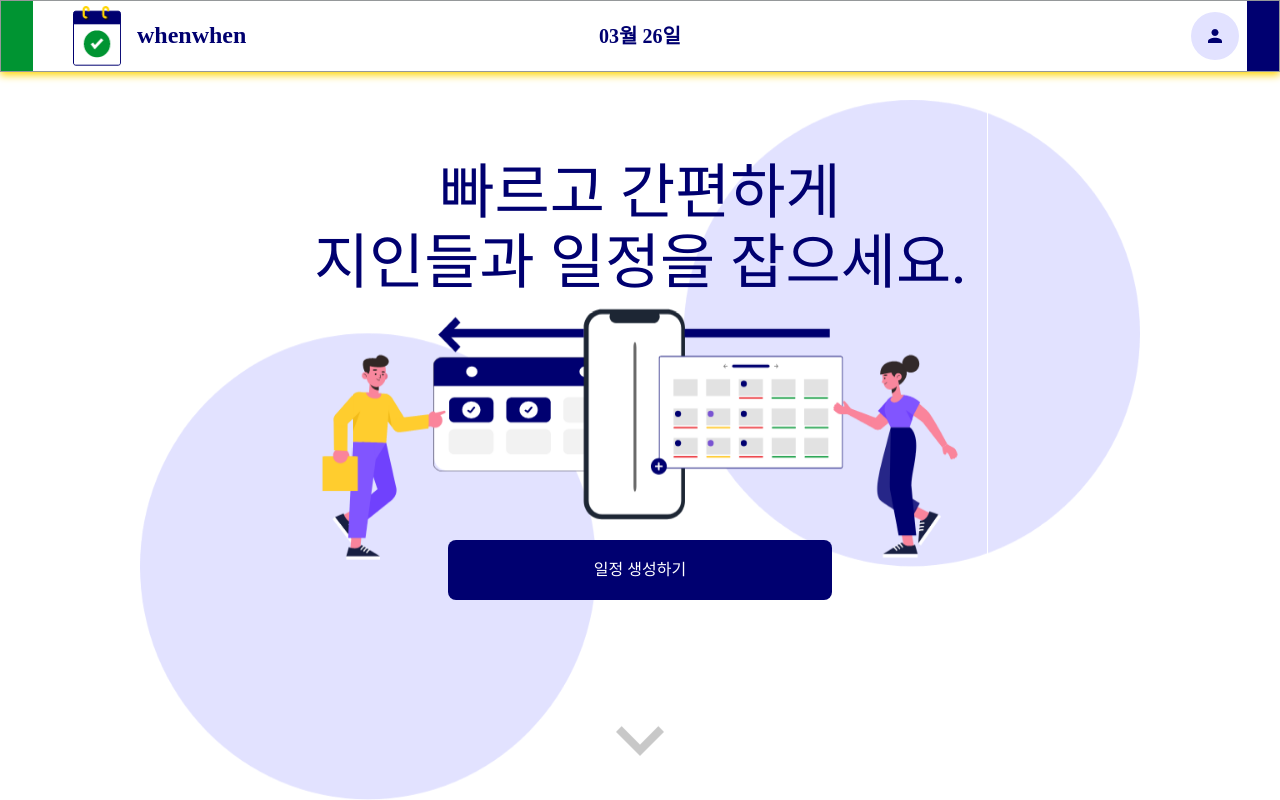
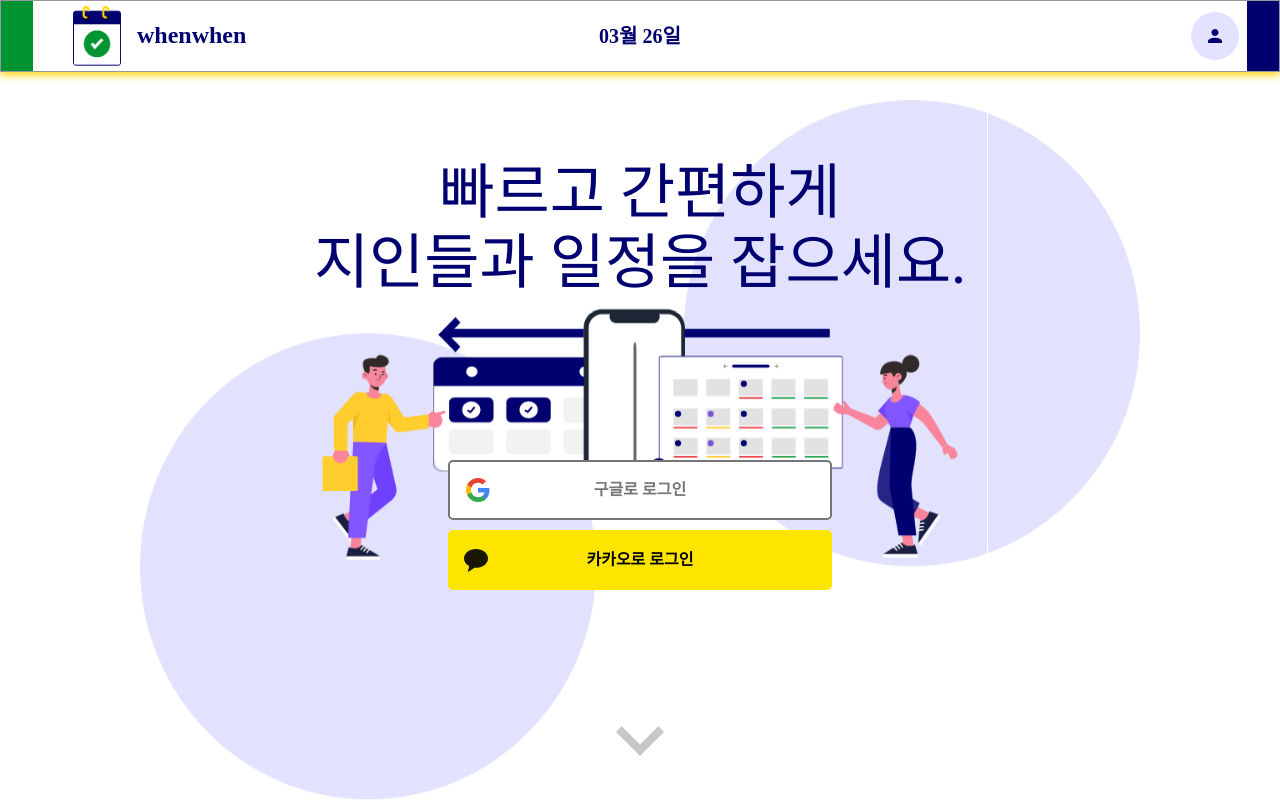
Before and after one commit to WhenWhenProject/WhenWhen-Front-, a React (Create React App) app: page / in a window 1280 px wide. Built offline with nearby package versions, Linux system fonts and the light colour scheme.

Commit message:
cors 체크용

```diff
--- a/src/components/main/LandingComponent.tsx
+++ b/src/components/main/LandingComponent.tsx
@@ -32,7 +32,7 @@ const LandingComponent = () => {
             <br /> 지인들과 일정을 잡으세요.
           </div>
         </div>
-        {login.isLogin ? (
+        {false ? (
           <button className="main-btn" onClick={handleSchedule}>
             일정 생성하기
           </button>
--- a/src/components/sign/GoogleLoginBtn.tsx
+++ b/src/components/sign/GoogleLoginBtn.tsx
@@ -1,10 +1,18 @@
+import axios from 'axios';
 import React from 'react';
 import styled from 'styled-components';
 import handleLogin from '../../modules/api/handleLogin';
 
 const GoogleLoginBtn = () => {
+  const handleLogin = async () => {
+    const res = axios.get(
+      'http://ec2-13-125-111-105.ap-northeast-2.compute.amazonaws.com:8080/oauth2/authorization/google'
+    );
+    console.log(res);
+    return res;
+  };
   return (
-    <StyledBtn onClick={() => handleLogin('google')}>
+    <StyledBtn onClick={handleLogin}>
       <img className="login-img" src="/img/Google.png" alt="google" />
       <div className="login-text">구글로 로그인</div>
     </StyledBtn>
--- a/src/components/sign/LoginGroup.tsx
+++ b/src/components/sign/LoginGroup.tsx
@@ -9,7 +9,7 @@ const LoginGroup = () => {
     <StyledWrapper>
       <GoogleLoginBtn />
       <KakaoLoginBtn />
-      <NaverLoginBtn />
+      {/* <NaverLoginBtn /> */}
     </StyledWrapper>
   );
 };
--- a/src/pages/App.tsx
+++ b/src/pages/App.tsx
@@ -2,7 +2,6 @@ import React from 'react';
 import styled from 'styled-components';
 import { BrowserRouter, Route, Routes } from 'react-router-dom';
 import Main from './Main/Main';
-import { useGetUser } from '../hooks/sign/useGetUser';
 import NewSchedule from './NewSchedule/NewSchedule';
 import MyPage from './MyPage/MyPage';
 import ScheduleForm from './ScheduleForm/ScheduleForm';
@@ -20,7 +19,7 @@ function App() {
         <NavigationBar />
         <Routes>
           <Route path="/" element={<Main />} />
-          {true && (
+          {false && (
             <>
               <Route path="schedule/new" element={<NewSchedule />} />
               <Route path="mypage" element={<MyPage />} />
```
